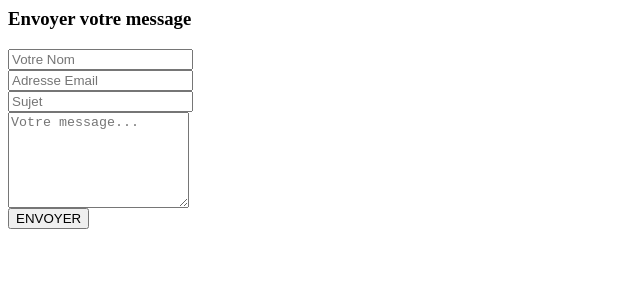
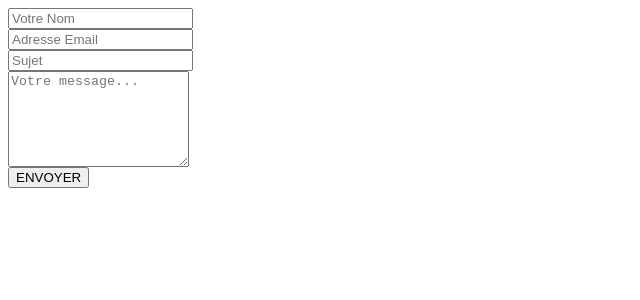
Before and after one commit to PhpDev72/STAND-BLOG-OLD, a Symfony app: template templates/layouts/partials/_contact_form.html.twig in a window 1280 px wide. Shown: the top 300 px of the page, without its empty margins (0-640 px from the left). Run offline with Twig, Linux system fonts and the light colour scheme; the template is opened without the code that fills it, so the values that code supplies are empty; some libraries are stand-ins or nearby versions.

Commit message:
delete contact form title

```diff
--- a/templates/layouts/partials/_contact_form.html.twig
+++ b/templates/layouts/partials/_contact_form.html.twig
@@ -1,7 +1,5 @@
 <div class="col-12">
-	<div class="header">
-		<h3 class="mb-5">Envoyer votre message</h3>
-	</div>
+
 	<div class="body">
 		<div class="comment-form">
 			<form class="row clearfix">
```
